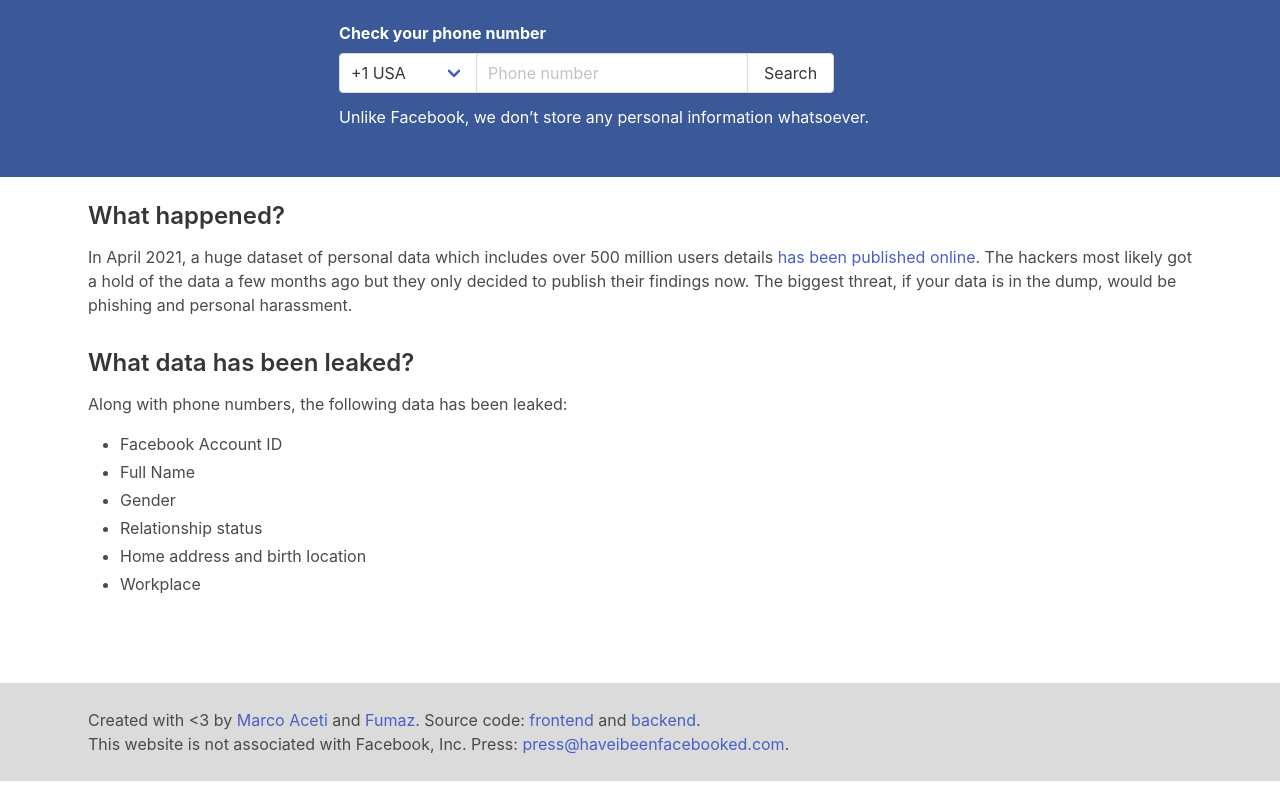
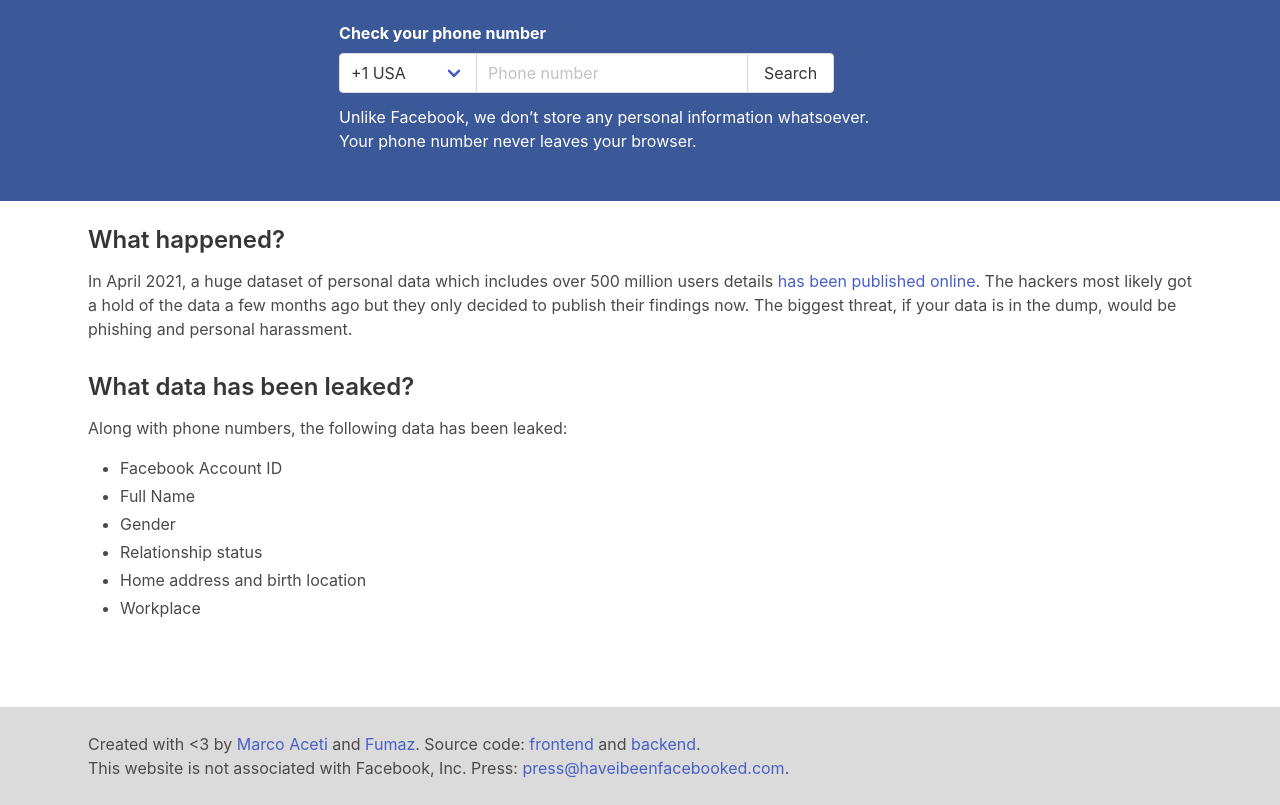
Before and after one commit to MarcoBuster/haveibeenfacebooked-frontend, a plain HTML site: page public/index.html in a window 1280 px wide. Shown: the part 116-921 px from the top of the page. Before the commit the page ends 897 px from the top, so only its background shows below. Drawn offline with Linux system fonts and the light colour scheme.

Commit message:
Add privacy disclaimer

```diff
--- a/public/index.html
+++ b/public/index.html
@@ -39,7 +39,8 @@
                     <div class="hide" id="error" style="color: #f04b4c;"></div>
                 </div>
 
-                Unlike Facebook, we don’t store any personal information whatsoever.
+                Unlike Facebook, we don’t store any personal information whatsoever. <br />
+                Your phone number never leaves your browser.
             </div>
         </section>
         <section id="results-section-danger" class="section has-background-danger-dark has-text-white hide">
@@ -83,7 +84,7 @@
                 <div class="content">
                     <h3>You have not been Facebooked.</h3>
                     <p>
-                        Your phone number has not been found in the leak. This is good, but you should be worried anyway.
+                        Your phone number has not been found in the leak. This is good, but you should be worried anyway. <br />
                     </p>
                 </div>
             </div>
```
Also changed, not shown: public/translations/index_it.html (+2 -1 lines).
